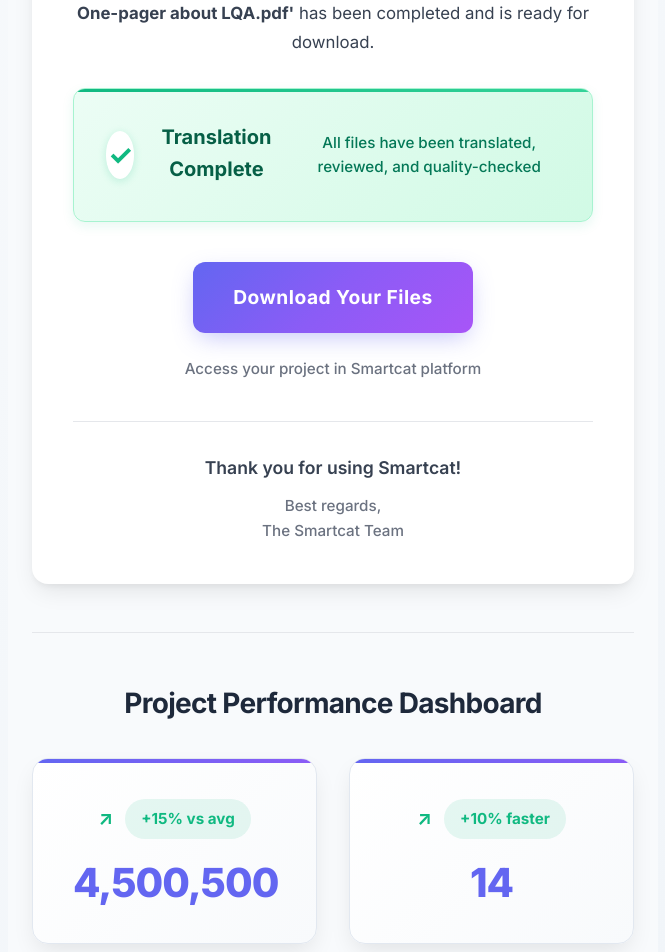
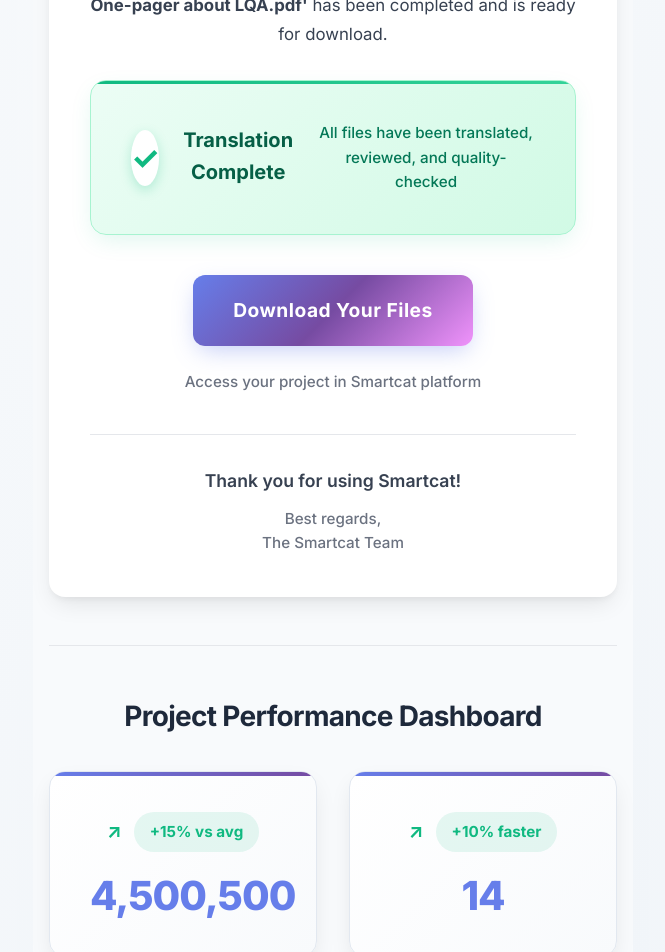
Before and after one commit to bserota-smartcat/growth_email, a React (Vite) app: page / in a window 1280 px wide. Shown: the part 660-1612 px from the top of the page, without its empty margins (307-972 px from the left). Built offline with nearby package versions, Linux system fonts and the light colour scheme.

Commit message:
Enhance design to match beautiful reference - vibrant gradients, improved spacing, and cleaner layout

```diff
--- a/src/components/EmailTemplate.css
+++ b/src/components/EmailTemplate.css
@@ -1,10 +1,10 @@
 /* Email Template Styles */
 .email-template {
-  max-width: 650px;
+  max-width: 600px;
   margin: 0 auto;
   font-family: 'Inter', -apple-system, BlinkMacSystemFont, 'Segoe UI', Roboto, sans-serif;
   background-color: #f8fafc;
-  padding: 1.5rem;
+  padding: 1rem;
 }
 
 .email-card {
@@ -17,7 +17,7 @@
 
 /* Header Styles */
 .email-header {
-  background: linear-gradient(135deg, #6366f1 0%, #8b5cf6 50%, #a855f7 100%);
+  background: linear-gradient(135deg, #667eea 0%, #764ba2 50%, #f093fb 100%);
   color: white;
   padding: 2.5rem 2rem;
   position: relative;
@@ -155,13 +155,13 @@
 .completion-box {
   background: linear-gradient(135deg, #ecfdf5 0%, #d1fae5 100%);
   border: 1px solid #a7f3d0;
-  border-radius: 12px;
-  padding: 2rem;
+  border-radius: 16px;
+  padding: 2.5rem;
   margin-bottom: 2.5rem;
   display: flex;
   align-items: center;
-  gap: 1.25rem;
-  box-shadow: 0 4px 12px rgba(16, 185, 129, 0.1);
+  gap: 1.5rem;
+  box-shadow: 0 8px 25px -5px rgba(16, 185, 129, 0.15);
   position: relative;
   overflow: hidden;
 }
@@ -178,16 +178,16 @@
 
 .completion-checkmark {
   color: #10b981;
-  font-size: 1.75rem;
+  font-size: 2rem;
   font-weight: bold;
   background: white;
-  width: 48px;
-  height: 48px;
+  width: 56px;
+  height: 56px;
   border-radius: 50%;
   display: flex;
   align-items: center;
   justify-content: center;
-  box-shadow: 0 2px 8px rgba(16, 185, 129, 0.2);
+  box-shadow: 0 4px 12px rgba(16, 185, 129, 0.25);
 }
 
 .completion-text {
@@ -211,7 +211,7 @@
 
 .cta-button {
   display: inline-block;
-  background: linear-gradient(135deg, #6366f1 0%, #8b5cf6 50%, #a855f7 100%);
+  background: linear-gradient(135deg, #667eea 0%, #764ba2 50%, #f093fb 100%);
   color: white;
   text-decoration: none;
   padding: 1.25rem 2.5rem;
@@ -219,7 +219,7 @@
   font-weight: 700;
   font-size: 1.2rem;
   transition: all 0.3s ease;
-  box-shadow: 0 8px 25px -5px rgba(99, 102, 241, 0.4);
+  box-shadow: 0 8px 25px -5px rgba(102, 126, 234, 0.4);
   position: relative;
   overflow: hidden;
   letter-spacing: 0.025em;
@@ -242,7 +242,7 @@
 
 .cta-button:hover {
   transform: translateY(-3px);
-  box-shadow: 0 12px 35px -8px rgba(99, 102, 241, 0.5);
+  box-shadow: 0 12px 35px -8px rgba(102, 126, 234, 0.5);
 }
 
 .cta-subtext {
@@ -267,14 +267,15 @@
 }
 
 .metric-card {
-  background: linear-gradient(135deg, #f8fafc 0%, #f1f5f9 100%);
+  background: white;
   border: 1px solid #e2e8f0;
-  border-radius: 12px;
-  padding: 2rem;
+  border-radius: 16px;
+  padding: 2.5rem 2rem;
   text-align: center;
   transition: all 0.3s ease;
   position: relative;
   overflow: hidden;
+  box-shadow: 0 4px 12px rgba(0, 0, 0, 0.05);
 }
 
 .metric-card::before {
@@ -284,7 +285,7 @@
   left: 0;
   right: 0;
   height: 3px;
-  background: linear-gradient(90deg, #6366f1, #8b5cf6);
+  background: linear-gradient(90deg, #667eea, #764ba2);
 }
 
 .metric-card:hover {
@@ -316,11 +317,12 @@
 }
 
 .metric-value {
-  font-size: 1.75rem;
+  font-size: 2.5rem;
   font-weight: 800;
-  color: #6366f1;
+  color: #667eea;
   margin-bottom: 0.5rem;
   letter-spacing: -0.025em;
+  line-height: 1;
 }
 
 .metric-label {
@@ -735,7 +737,7 @@
   left: 0;
   right: 0;
   height: 4px;
-  background: linear-gradient(90deg, #6366f1, #8b5cf6);
+  background: linear-gradient(90deg, #667eea, #764ba2);
 }
 
 .dashboard-card:hover {
@@ -769,7 +771,7 @@
 .card-value {
   font-size: 2.5rem;
   font-weight: 800;
-  color: #6366f1;
+  color: #667eea;
   letter-spacing: -0.025em;
   line-height: 1;
 }
```
